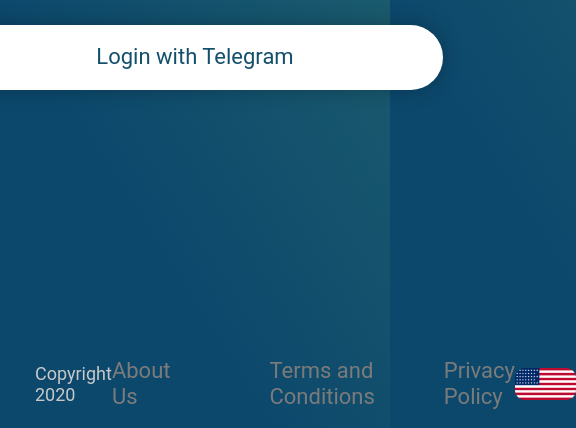
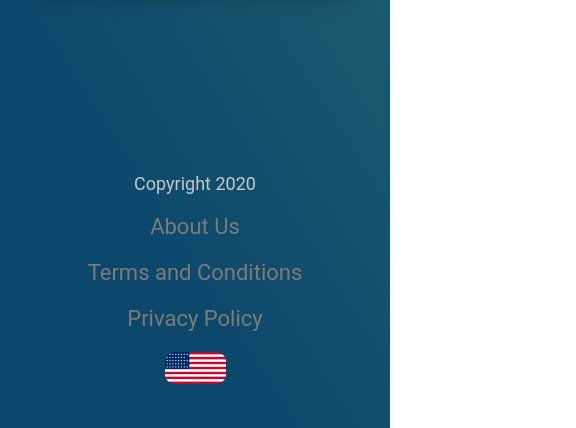
Before and after one commit to jdevolop/datahack, a website: page src/static/login.html in a window 390 px wide. Shown: the part 416-844 px from the top of the page, 576 px wide, since content can reach past the window. Drawn offline with Linux system fonts and the light colour scheme.

Commit message:
login page v2.0

```diff
--- a/src/static/css/main.css
+++ b/src/static/css/main.css
@@ -8,6 +8,12 @@
 	background: linear-gradient(57.62deg, #0C486C 28.76%, #4E9C74 223.05%);
 	width: 100%;
 	height: 100vh;
+}
+.conteiner{
+	width: 100%;
+	max-width: 1300px;
+	margin: 0 auto;
+	height: 100%;
 }
 .index{
 	width: 100%;
@@ -60,3 +66,38 @@
 	margin-left: 99px;
 	margin-right: 69px;
 }
+
+
+/*=============================MEDIA============================*/
+
+@media (max-width: 960px) {
+	.index{
+		height: calc(100vh - 255px);
+	}
+	.index__foot{
+		flex-direction: column;
+	}
+	.index__foot_links{
+		flex-direction: column;
+	}
+	.index__foot_links a{
+		margin: 0;
+		margin-bottom: 20px;
+	}
+	.index__foot_links a:nth-child(2){
+		margin-right: 0;
+		margin-left: 0;
+	}
+	.index__foot_links a:first-child{
+		margin-top: 20px;
+	}
+}
+@media (max-width: 500px) {
+	.index__btn{
+		width: 100%;
+	}
+	.index{
+		padding-right: 20px;
+		padding-left: 20px;
+	}
+}
--- a/src/static/login.html
+++ b/src/static/login.html
@@ -7,6 +7,7 @@
     <link rel="stylesheet" href="css/main.css">
 </head>
 <body>
+   <div class="conteiner">
 	   	<div class="index">
 			<div class="index__logo">
 				<img src="img/logo.png" alt="LOGO">
@@ -22,5 +23,6 @@
 			</div>
 			<img src="img/english.png" class="index__foot_lang">
 		</div>
+   </div>
 </body>
 </html>
```
Lines whose indentation alone changed are shown as unchanged.
